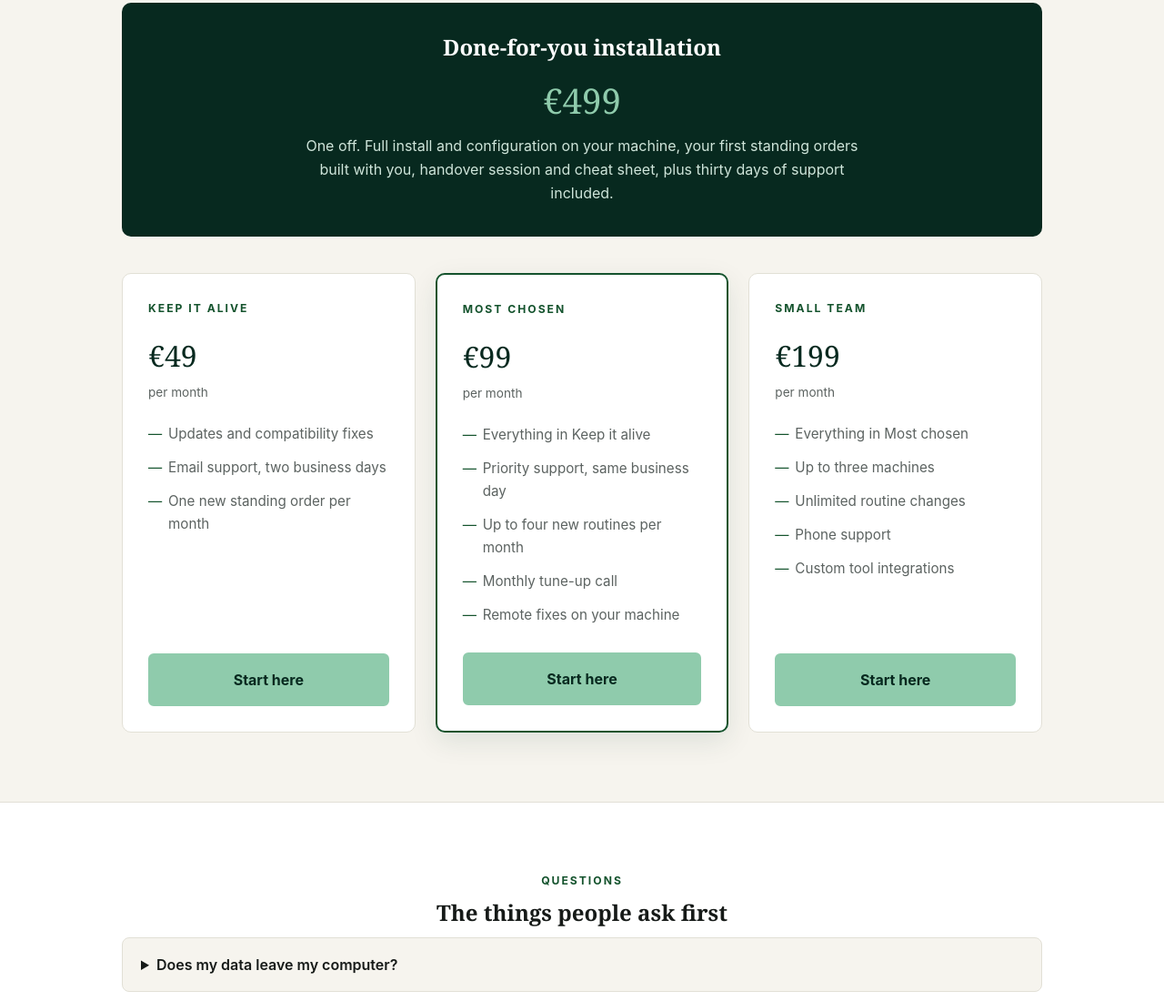
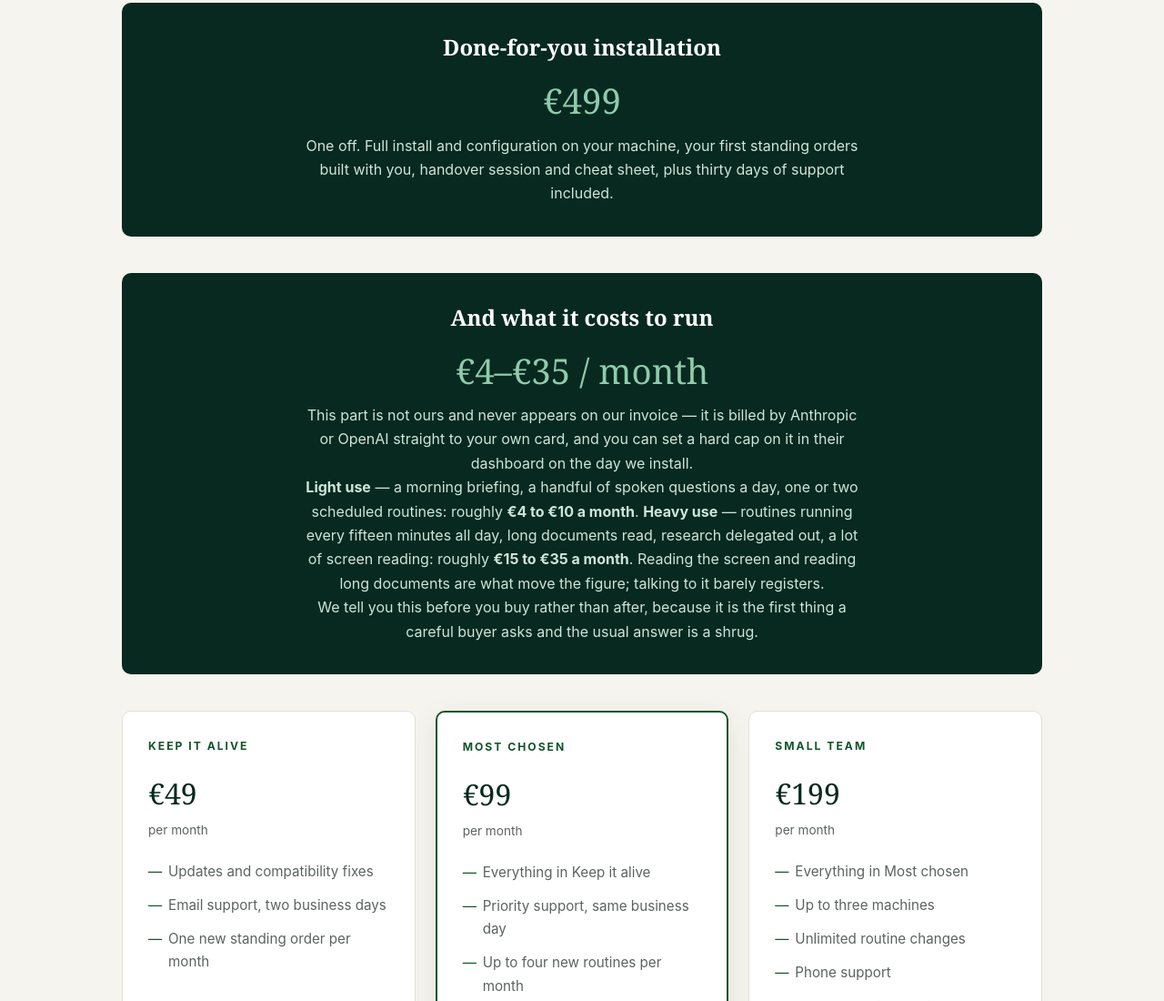
Before and after one commit to csgomaioz-cell/verity, a plain HTML site: page index.html in a window 1280 px wide. Shown: the part 2459-3559 px from the top of the page at 91% size. Drawn offline with Linux system fonts and the light colour scheme.

Commit message:
Add plain running-cost figures to pricing and FAQ
Co-Authored-By: Claude Opus 5 <noreply@anthropic.com>

```diff
--- a/index.html
+++ b/index.html
@@ -189,6 +189,22 @@
         with you, handover session and cheat sheet, plus thirty days of support included.</p>
     </div>
 
+    <div class="setup">
+      <h3>And what it costs to run</h3>
+      <span class="amt">€4&ndash;€35 / month</span>
+      <p>This part is not ours and never appears on our invoice &mdash; it is billed by Anthropic or
+        OpenAI straight to your own card, and you can set a hard cap on it in their dashboard on the
+        day we install.</p>
+      <p><strong>Light use</strong> &mdash; a morning briefing, a handful of spoken questions a day,
+        one or two scheduled routines: roughly <strong>€4 to €10 a month</strong>.
+        <strong>Heavy use</strong> &mdash; routines running every fifteen minutes all day, long
+        documents read, research delegated out, a lot of screen reading: roughly
+        <strong>€15 to €35 a month</strong>. Reading the screen and reading long documents are what
+        move the figure; talking to it barely registers.</p>
+      <p>We tell you this before you buy rather than after, because it is the first thing a careful
+        buyer asks and the usual answer is a shrug.</p>
+    </div>
+
     <div class="price">
       <div class="tier">
         <div class="kicker">Keep it alive</div>
@@ -240,9 +256,10 @@
     <details><summary>Does my data leave my computer?</summary><p>Only what is needed to answer goes
       to the model provider you chose, on your own account, under their terms. There is no VERITY
       cloud, no server of ours in the middle, and no copy of your files anywhere else.</p></details>
-    <details><summary>What does it cost to run?</summary><p>Your own model usage. For normal daily
-      use that is usually a few euros a month, and you can cap it in your provider dashboard. You see
-      every cent of it; we never bill it.</p></details>
+    <details><summary>What does it cost to run?</summary><p>Your own model usage, billed to you
+      directly: about €4 to €10 a month for light use, €15 to €35 for heavy use. You can cap it in
+      your provider dashboard, and we set that cap with you on install day. You see every cent of
+      it; we never bill it and we never mark it up.</p></details>
     <details><summary>Is it safe to let it control my PC and browser?</summary><p>It asks before
       anything it cannot undo — money, deletions, passwords, sending messages as you. Everything
       else it just does and reports. The boundaries are configured with you during setup, in
```
